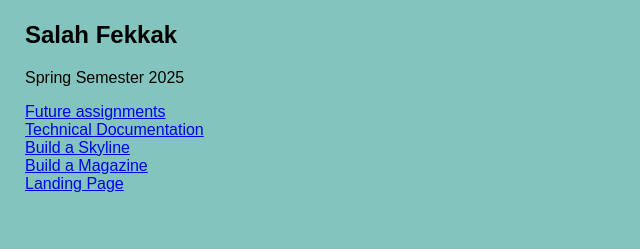
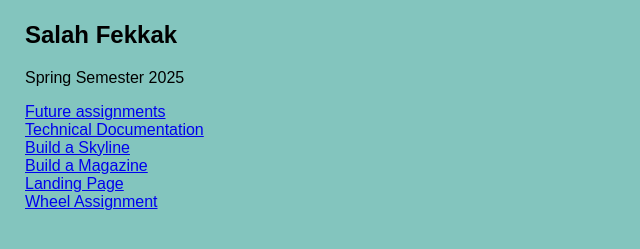
Before and after one commit to salahfekkak/html2, a plain HTML site: page index.html in a window 1280 px wide. Shown: the part 59-308 px from the top of the page, without its empty margins (0-640 px from the left). Drawn offline with Linux system fonts and the light colour scheme.

Commit message:
Update index.html

```diff
--- a/index.html
+++ b/index.html
@@ -19,6 +19,7 @@
     <a href="technical.html">Technical Documentation</a><br />
     <a href="skyline/index.html">Build a Skyline</a><br />
     <a href="magazine/index.html">Build a Magazine</a><br />
-    <a href="LandingPage/index.html">Landing Page</a>
+    <a href="LandingPage/index.html">Landing Page</a><br />
+    <a href="wheel/index.html">Wheel Assignment</a>
   </body>
 </html>
```
